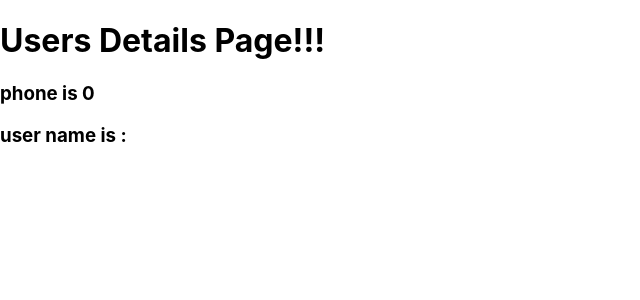
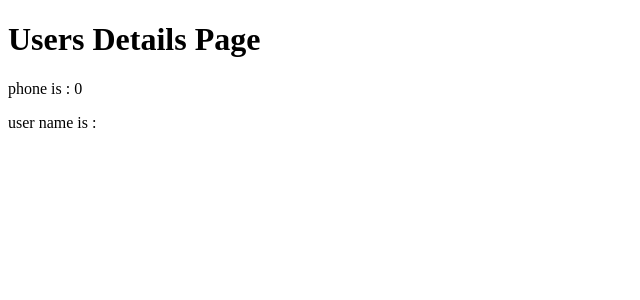
Before and after one commit to mjmohammadi1/AddressBook, a React (Create React App) app: page /UserDetails in a window 1280 px wide. Shown: the top 300 px of the page, without its empty margins (0-640 px from the left). Built offline with nearby package versions, Linux system fonts and the light colour scheme.

Commit message:
refactor: clean up, separate Blogic

```diff
--- a/src/App.tsx
+++ b/src/App.tsx
@@ -4,11 +4,12 @@ import Application from './ApplicationRouter';
 import UserContext from './context/UserContext';
 
 const queryClient = new QueryClient();
-//put logging here instead of consile log
+
+//ADD PROPER LOGGING
 const App = (): JSX.Element => {
-  useEffect(() => {
-    console.log('logging application ...');
-  });
+  // useEffect(() => {
+  //   console.log('logging application ...');
+  // });
   return (
     <div>
       <UserContext.Provider>
--- a/src/ApplicationRouter.tsx
+++ b/src/ApplicationRouter.tsx
@@ -1,9 +1,7 @@
 import React, { useEffect } from 'react';
-import { QueryClient, QueryClientProvider, useQuery } from 'react-query';
 import { BrowserRouter, Route, Switch, RouteComponentProps } from 'react-router-dom';
-import routes from './components/routes';
+import routes from './utils/routes';
 
-const queryClient = new QueryClient();
 //put logging here instead of consile log
 const Application = (): JSX.Element => {
   useEffect(() => {
--- /dev/null
+++ b/src/hooks/useUsers.ts
@@ -0,0 +1,17 @@
+import request from '../api/request';
+
+import { HTTP_METHODS } from '../types/api';
+import { USER_QUERIES } from '../utils/queries';
+
+const useUsers = () => {
+  const getUsers = async (page: number): Promise<any> => {
+    const {
+      data: { results },
+    } = await request(HTTP_METHODS.GET, USER_QUERIES.ALL_USERS);
+    return results;
+  };
+
+  return { getUsers };
+};
+
+export { useUsers };
--- a/src/index.css
+++ /dev/null
@@ -1,11 +0,0 @@
-body {
-  margin: 0;
-  font-family: -apple-system, BlinkMacSystemFont, 'Segoe UI', 'Roboto', 'Oxygen', 'Ubuntu',
-    'Cantarell', 'Fira Sans', 'Droid Sans', 'Helvetica Neue', sans-serif;
-  -webkit-font-smoothing: antialiased;
-  -moz-osx-font-smoothing: grayscale;
-}
-
-code {
-  font-family: source-code-pro, Menlo, Monaco, Consolas, 'Courier New', monospace;
-}
--- a/src/index.tsx
+++ b/src/index.tsx
@@ -1,6 +1,5 @@
 import React from 'react';
 import ReactDOM from 'react-dom';
-import './index.css';
 import App from './App';
 import reportWebVitals from './reportWebVitals';
 
--- a/src/pages/UserDetails.tsx
+++ b/src/pages/UserDetails.tsx
@@ -1,47 +1,21 @@
-import React, { FunctionComponent, useContext, useEffect, useState } from 'react';
-import { RouteComponentProps, useParams } from 'react-router';
-import request from '../api/request';
+import React, { FunctionComponent, useContext } from 'react';
+import { RouteComponentProps } from 'react-router';
 import UserIndexContext from '../context/UserContext';
-import { HTTP_METHODS } from '../types/api';
 import Page from '../types/page';
 
-const { REACT_APP_USERS_RETURNED_PER_PAGE } = process.env;
-
 const UserDetails: FunctionComponent<Page & RouteComponentProps<any>> = (props) => {
-  const { seed }: { seed: string } = useParams();
   const {
     state: { name, phone },
   } = useContext(UserIndexContext.Context);
-  console.log(' passed user to the User Details Screen :', name, phone);
-  // const getUser = async () => {
-  //   const {
-  //     data: { results },
-  //   } = await request(
-  //     HTTP_METHODS.GET,
-  //     `?results=${REACT_APP_USERS_RETURNED_PER_PAGE}&&seed=${seed}`,
-  //   );
-  //   return results[userIndex];
-  // };
-  // useEffect(() => {
-  //   (async () => {
-  //     console.log('loading user details ....'); //add try and catch
-  //     const extracteduser = await getUser();
-  //     console.log('extractedUser is : ', extracteduser);
-  //     setUser(extracteduser);
-  //   })();
-  //make api call using the props
-  // console.log('loading user details ....');
-  // const extracteduser = await getUser();
-  // setUser(extracteduser);
-  // }, [props]);
+
   return (
     <div>
-      <h1>Users Details Page!!!</h1>
+      <h1>Users Details Page</h1>
       <div>
-        <h3>phone is {phone}</h3>
-        <h3>
+        <p>phone is : {phone}</p>
+        <p>
           user name is : {name.title} {name.first} {name.last}
-        </h3>
+        </p>
       </div>
     </div>
   );
--- a/src/pages/Users.tsx
+++ b/src/pages/Users.tsx
@@ -1,14 +1,14 @@
 import React, { FunctionComponent, useContext, useState } from 'react';
 import UserContext from '../context/UserContext';
 import { useQuery } from 'react-query';
-import request from '../api/request';
-import { HTTP_METHODS } from '../types/api';
 import { List, ListItem, ListItemText } from '@material-ui/core';
 import { ListItemButton } from '@mui/material';
 import { useHistory } from 'react-router-dom';
 import { updateUser } from '../state/reducer';
 import { User } from '../state/state';
-const { REACT_APP_USERS_RETURNED_PER_PAGE } = process.env;
+import { REACT_QUERY_STALE_TIME } from '../utils/queries';
+
+import { useUsers } from '../hooks/useUsers';
 
 const Users: FunctionComponent = (): JSX.Element => {
   //FIX any type
@@ -16,42 +16,26 @@ const Users: FunctionComponent = (): JSX.Element => {
   const [page, setPage] = useState<number>(1);
   const { dispatch } = useContext(UserContext.Context);
 
-  const getUsers = async (page: number): Promise<any> => {
-    console.log('REACT_APP_USERS_RETURNED_PER_PAGE', REACT_APP_USERS_RETURNED_PER_PAGE);
-    //CONSIDER ADDING trye and catch here
-    const { data } = await request(HTTP_METHODS.GET, '?results=10'); //number of users per page maybe hardcoded, maybe i add something like a query instead of '?=results'
-    console.log('result :', data);
-    return data;
+  const { data, status, error } = useQuery<any, Error>(['users', page], () => getUsers(page), {
+    staleTime: REACT_QUERY_STALE_TIME,
+    keepPreviousData: true,
+  });
+  const history = useHistory();
+
+  const updateUserState = (index: number) => {
+    const user: User = data[index];
+    dispatch(updateUser(user));
+  };
+  const redirectToUserDetails = () => {
+    history.push('/UserDetails/');
   };
 
-  const { data, status, error } = useQuery<any, Error>(['users', page], () => getUsers(page), {
-    staleTime: 600000,
-    keepPreviousData: true,
-  });
-
-  const history = useHistory();
-
-  const goToUserDetails = (index: number) => {
-    console.log('go to user details called');
-    const {
-      name: { title, first, last },
-      phone,
-    }: User = data.results[index];
-    const user: User = {
-      name: { title, first, last },
-      phone,
-    };
-    //update user state , then mredirect and render
-    console.log('data.results[0] : ', { title, first, last }, phone);
-
-    dispatch(updateUser(user));
-    history.push('/UserDetails/');
-  };
+  const { getUsers } = useUsers();
 
   const displayUsers = () => {
     return (
       <List>
-        {data.results.map((user: any, index: number) => (
+        {data.map((user: any, index: number) => (
           <ListItem key={user.email}>
             <div style={{ alignContent: 'center' }}>
               <ListItemText>
@@ -59,7 +43,8 @@ const Users: FunctionComponent = (): JSX.Element => {
               </ListItemText>
               <ListItemButton
                 onClick={() => {
-                  goToUserDetails(index);
+                  updateUserState(index);
+                  redirectToUserDetails();
                 }}
               >
                 See Details
--- /dev/null
+++ b/src/utils/queries.ts
@@ -0,0 +1,7 @@
+const { REACT_APP_USERS_RETURNED_PER_PAGE } = process.env;
+
+export const USER_QUERIES = {
+  ALL_USERS: `?results=${REACT_APP_USERS_RETURNED_PER_PAGE}`,
+};
+
+export const REACT_QUERY_STALE_TIME = 20000;
```
Also changed, not shown: src/utils/routes.ts (renamed from src/components/routes.ts).
